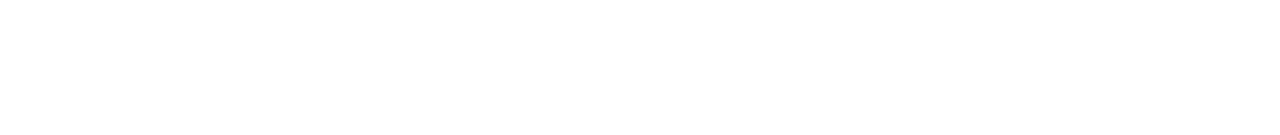
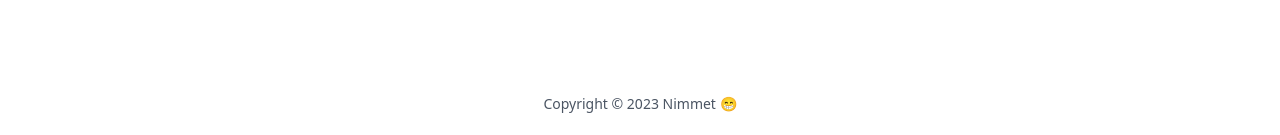
Before and after one commit to nimmet/Google-Nextjs-Tailwind-Project, a Next.js app: page / in a window 1280 px wide. Shown: the part 662-797 px from the top of the page. Built offline with nearby package versions, Linux system fonts and the light colour scheme; no server answers.

Commit message:
create Footer component

```diff
--- /dev/null
+++ b/components/Footer.js
@@ -0,0 +1,9 @@
+import React from 'react'
+
+export default function Footer() {
+  return (
+    <footer className='absolute bottom-0 left-1/2 translate-x-[-50%] whitespace-nowrap p-6 text-sm text-gray-600'>
+<p>Copyright &copy; {new Date().getFullYear()} Nimmet 😁</p>
+</footer>
+  )
+}
--- a/pages/index.js
+++ b/pages/index.js
@@ -3,6 +3,7 @@
 import { Inter } from '@next/font/google'
 import Header from '@/components/Header'
 import { SearchIcon,MicrophoneIcon } from '@heroicons/react/solid'
+import Footer from '@/components/Footer'
 
 
 
@@ -50,6 +51,7 @@
 
     {/* Footer */}
 
+    <Footer  />
     </div>
   )
 }
```
